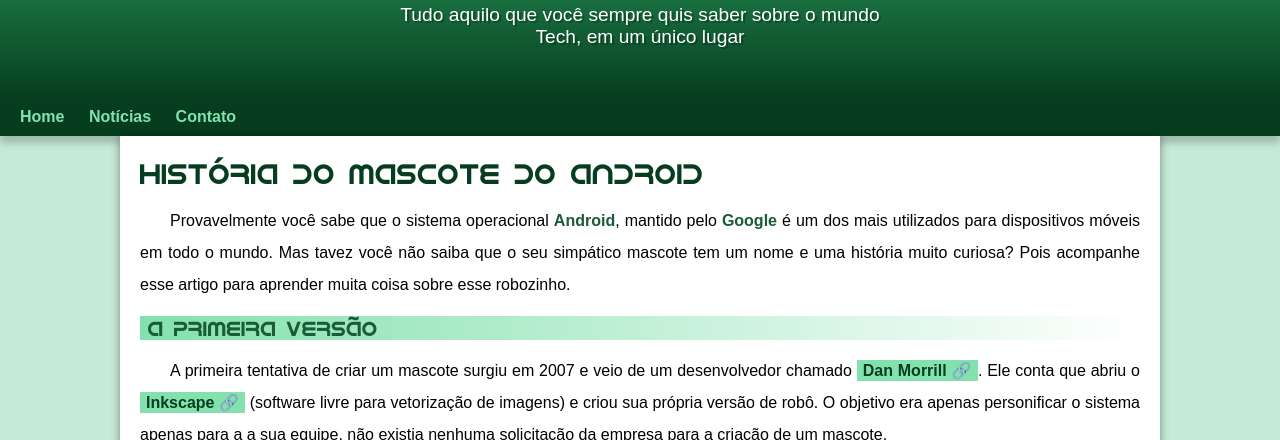
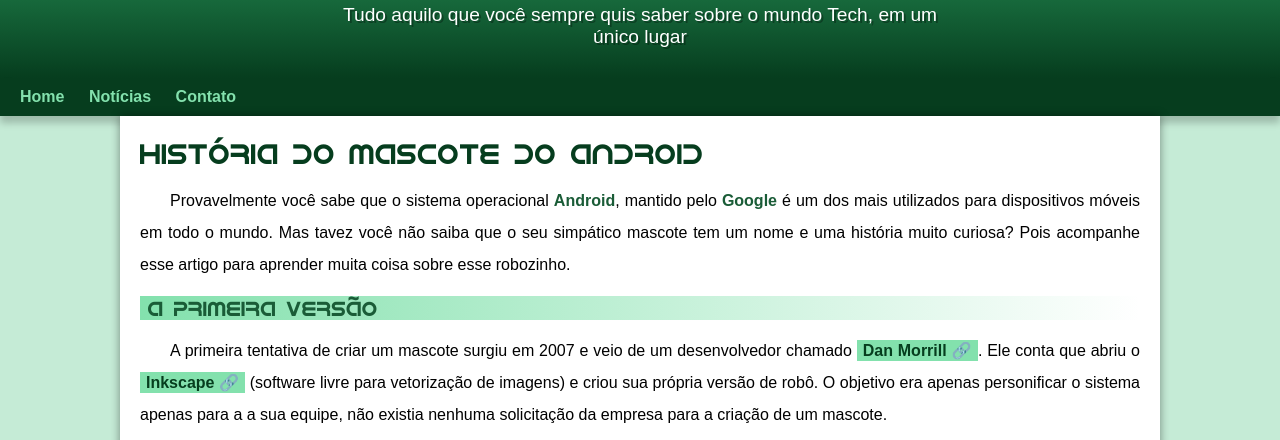
Before and after one commit to iuri8santos/projeto-android, a plain HTML site: page index.html in a window 1280 px wide. Shown: the part 113-553 px from the top of the page. Drawn offline with Linux system fonts and the light colour scheme.

Commit message:
largura corrigida

```diff
--- a/estilo.css
+++ b/estilo.css
@@ -47,12 +47,12 @@ header > p {
     font-family: var(--fonte-padrao);
     font-size: 1.2em;
     color: white;
-    max-width: 500px;
+    max-width: 600px;
     padding-right: 10px;
+    padding-bottom: 30px;
     padding-left: 10px;
     margin: auto;
-    padding-bottom: 50px;
-    text-shadow: 2px 2px 0px rgba(0, 0, 0, 0.267);
+    text-shadow: 2px 2px 0px rgba(0, 0, 0, 0.315);
 }
 nav {
     background-color: var(--cor5);
```
